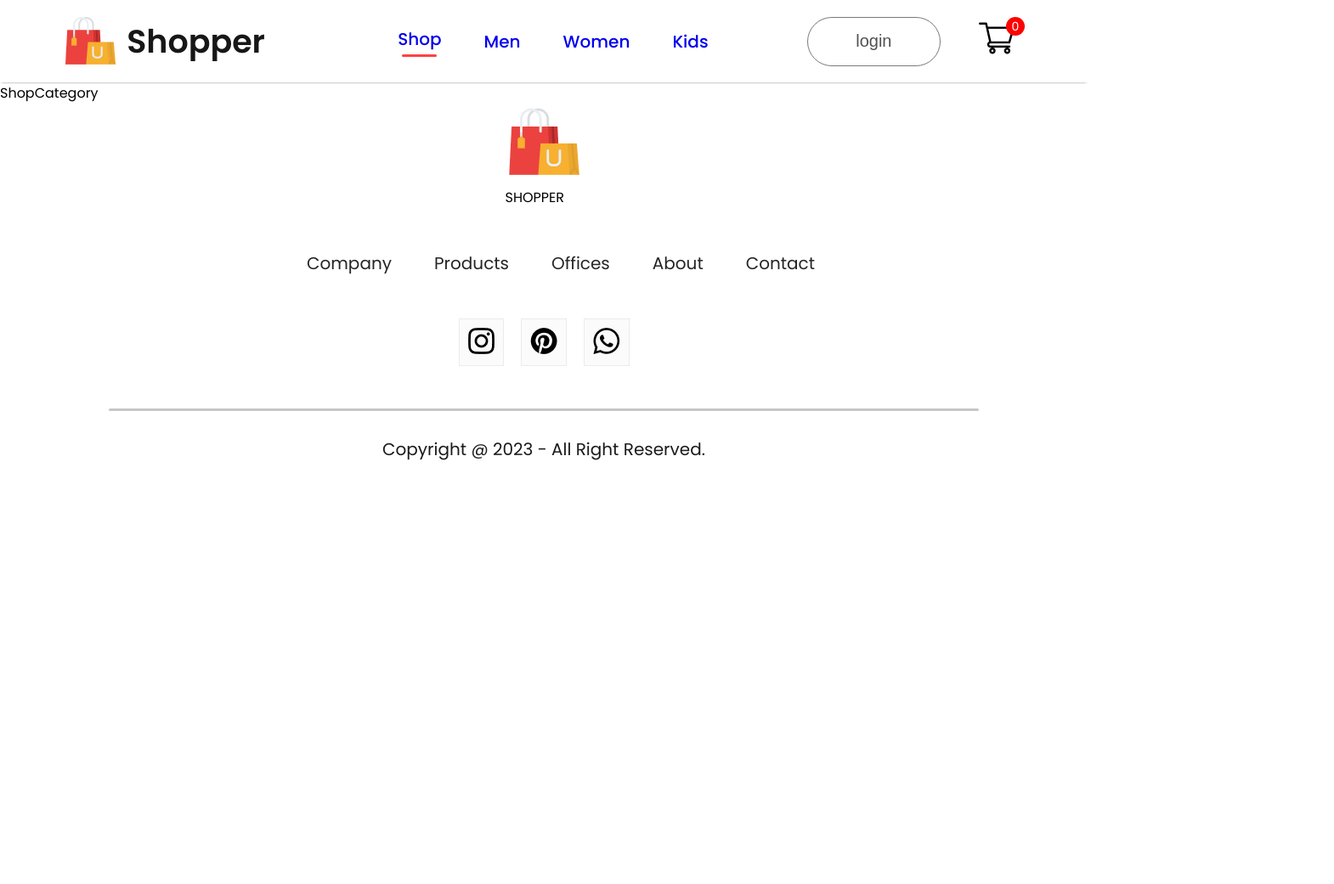
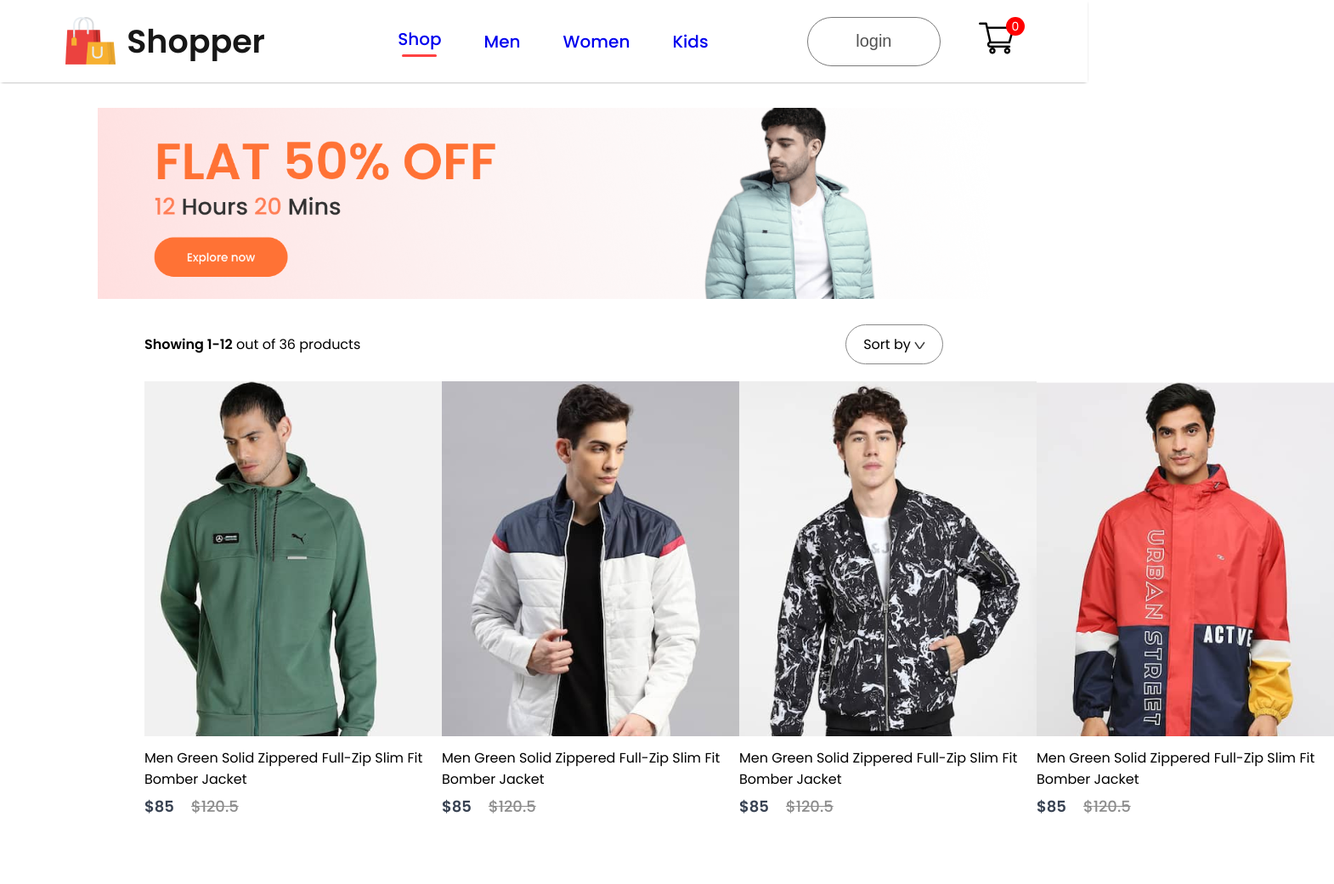
Before and after one commit to alexangria1992/shopper_website_frontend, a React (Create React App) app: page /mens in a window 1280 px wide. Shown: the top 1041 px of the page at 85% size, 1570 px wide, since content can reach past the window. Before the commit the page ends 800 px from the top, so only its background shows below. Built offline with nearby package versions, Linux system fonts and the light colour scheme.

Commit message:
Context & ShopCategory

```diff
--- a/src/App.js
+++ b/src/App.js
@@ -1,4 +1,3 @@
-import logo from './logo.svg';
 import Navbar from './Components/Navbar/Navbar';
 import { BrowserRouter, Routes, Route } from 'react-router-dom';
 import Shop from './Pages/Shop';
@@ -7,6 +6,10 @@
 import Cart from './Pages/Cart';
 import LoginSignup from './Pages/LoginSignup';
 import Footer from './Components/Footer/Footer';
+import men_banner from './Components/Assets/banner_mens.png';
+import women_banner from './Components/Assets/banner_women.png';
+import kid_banner from './Components/Assets/banner_kids.png';
+
 function App() {
   return (
     <div>
@@ -14,9 +17,18 @@
         <Navbar />
         <Routes>
           <Route path='/' element={<Shop />} />
-          <Route path='/mens' element={<ShopCategory category='men' />} />
-          <Route path='/womens' element={<ShopCategory category='womens' />} />
-          <Route path='/kids' element={<ShopCategory category='kids' />} />
+          <Route
+            path='/mens'
+            element={<ShopCategory banner={men_banner} category='men' />}
+          />
+          <Route
+            path='/womens'
+            element={<ShopCategory banner={women_banner} category='women' />}
+          />
+          <Route
+            path='/kids'
+            element={<ShopCategory banner={kid_banner} category='kid' />}
+          />
           <Route path='/product' element={<Product />}>
             <Route path=':productId' element={<Product />} />
           </Route>
--- a/src/Context/ShopContext.jsx
+++ b/src/Context/ShopContext.jsx
@@ -0,0 +1,14 @@
+import { createContext } from 'react';
+import all_product from '../Components/Assets/all_product';
+export const ShopContext = createContext(null);
+
+const ShopContextProvider = (props) => {
+  const contextValue = { all_product };
+
+  return (
+    <ShopContext.Provider value={contextValue}>
+      {props.children}
+    </ShopContext.Provider>
+  );
+};
+export default ShopContextProvider;
--- /dev/null
+++ b/src/Pages/CSS/ShopCategory.css
@@ -0,0 +1,43 @@
+.shopcategory-banner {
+  display: block;
+  margin: 30px auto;
+  width: 82%;
+}
+
+.shopcategory-indexSort {
+  display: flex;
+  margin: 0px 170px;
+  justify-content: space-between;
+  align-items: center;
+}
+
+.shopcategory-sort {
+  padding: 10px 20px;
+  border-radius: 40px;
+  border: 1px solid #888;
+}
+
+.shopcategory-indexSort p span {
+  font-weight: 600;
+}
+
+.shopcategory-products {
+  margin: 20px 170px;
+  display: grid;
+  grid-template-columns: repeat(4, 1fr);
+  row-gap: 80px;
+}
+
+.shopcategory-loadmore {
+  display: flex;
+  justify-content: center;
+  align-items: center;
+  margin: 150px auto;
+  width: 233px;
+  height: 69px;
+  border-radius: 75px;
+  background: #ededed;
+  color: #787878;
+  font-size: 18px;
+  font-weight: 500;
+}
--- a/src/Pages/ShopCategory.jsx
+++ b/src/Pages/ShopCategory.jsx
@@ -1,7 +1,42 @@
-import React from 'react';
-
-const ShopCategory = () => {
-  return <div>ShopCategory</div>;
+import React, { useContext } from 'react';
+import './CSS/ShopCategory.css';
+import { ShopContext } from '../Context/ShopContext';
+import dropdown_icon from '../Components/Assets/dropdown_icon.png';
+import ProductItem from '../Components/Item/ProductItem';
+const ShopCategory = (props) => {
+  const { all_product } = useContext(ShopContext);
+  return (
+    <div className='shop-category'>
+      <img className='shopcategory-banner' src={props.banner} alt='' />
+      <div className='shopcategory-indexSort'>
+        <p>
+          <span>Showing 1-12</span> out of 36 products
+        </p>
+        <div className='shopcategory-sort'>
+          Sort by <img src={dropdown_icon} alt='' />
+        </div>
+      </div>
+      <div className='shopcategory-products'>
+        {all_product.map((item, i) => {
+          if (props.category === item.category) {
+            return (
+              <ProductItem
+                key={i}
+                id={item.id}
+                name={item.name}
+                image={item.image}
+                new_price={item.new_price}
+                old_price={item.old_price}
+              />
+            );
+          } else {
+            return null;
+          }
+        })}
+      </div>
+      <div className='shopcategory-loadmore'>Explore More</div>
+    </div>
+  );
 };
 
 export default ShopCategory;
--- a/src/index.js
+++ b/src/index.js
@@ -3,12 +3,13 @@
 import './index.css';
 import App from './App';
 import reportWebVitals from './reportWebVitals';
+import ShopContextProvider from './Context/ShopContext';
 
 const root = ReactDOM.createRoot(document.getElementById('root'));
 root.render(
-  <React.StrictMode>
+  <ShopContextProvider>
     <App />
-  </React.StrictMode>
+  </ShopContextProvider>
 );
 
 // If you want to start measuring performance in your app, pass a function
```
